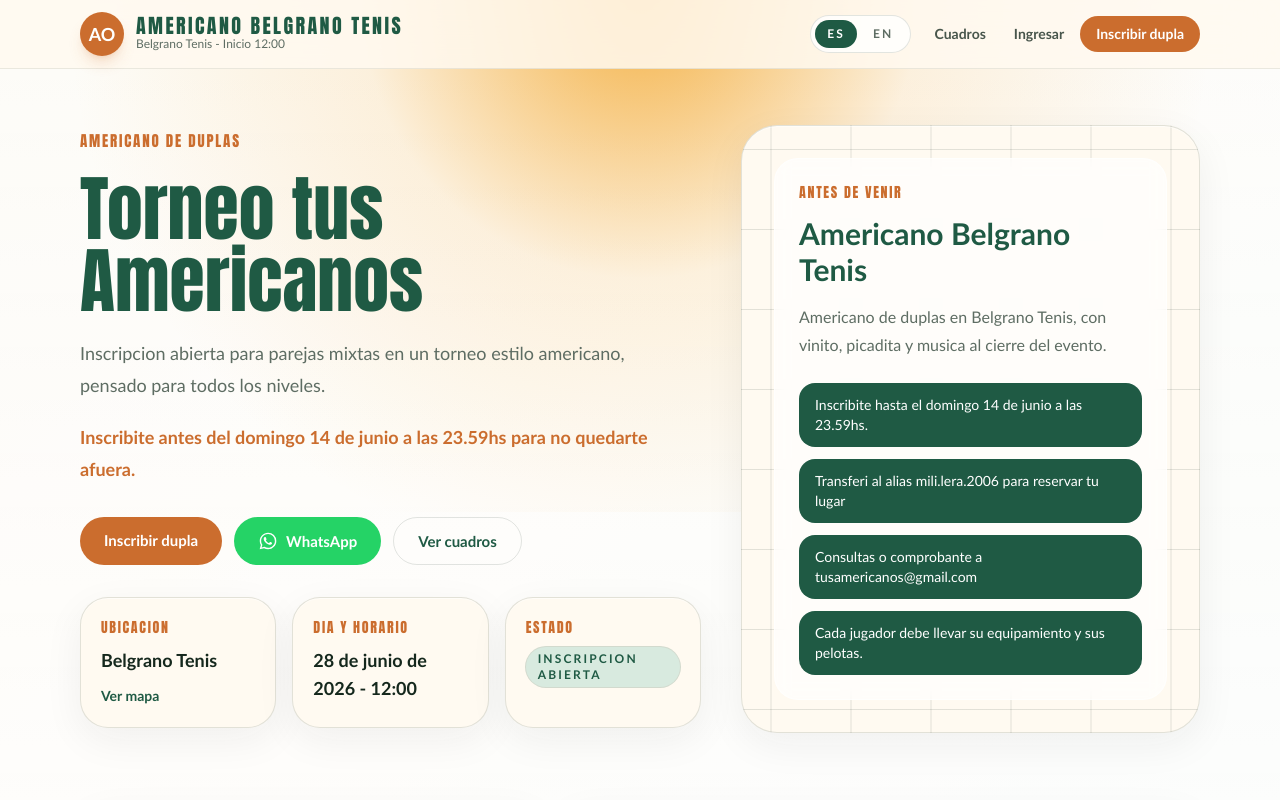
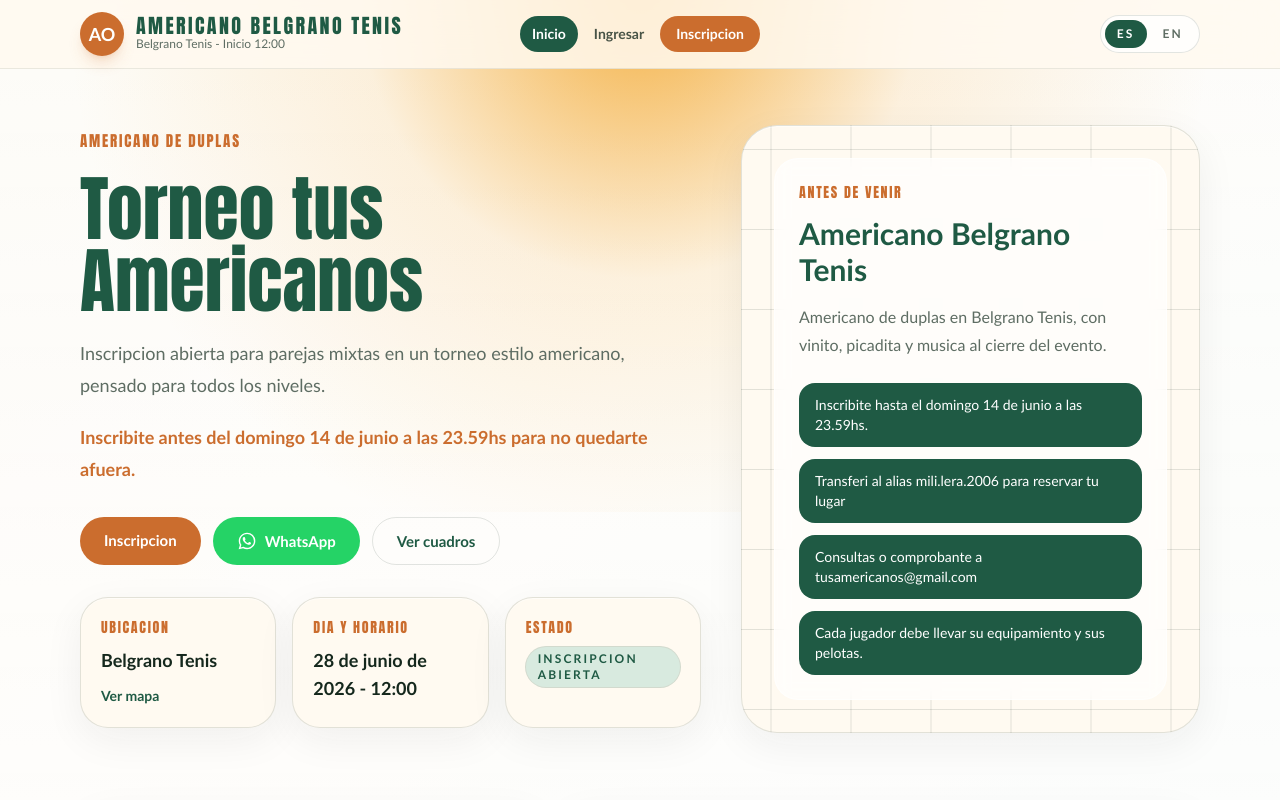
Before and after one commit to lolo-pb/Americano-web, a Next.js app: page /es in a window 1280 px wide. Shown: the top 800 px of the page. Built offline with nearby package versions, Linux system fonts and the light colour scheme; no server answers; the database is empty; grey boxes are pictures that could not be loaded.

Commit message:
better nav

```diff
--- a/src/components/app-header.tsx
+++ b/src/components/app-header.tsx
@@ -16,8 +16,8 @@ export function AppHeader({
 }) {
   return (
     <header className="sticky top-0 z-40 border-b border-line/70 bg-surface/85 backdrop-blur-xl">
-      <div className="page-shell flex items-center justify-between gap-4 py-3">
-        <div className="flex flex-1 items-center justify-between gap-3 md:flex-none">
+      <div className="page-shell flex items-center justify-between gap-4 py-3 md:grid md:grid-cols-[1fr_auto_1fr] md:items-center">
+        <div className="flex flex-1 items-center justify-between gap-3 md:flex-none md:justify-self-start">
           <Link href={localizeHref(locale, "/")} className="flex min-w-0 items-center gap-3">
             <div className="flex h-11 w-11 shrink-0 items-center justify-center rounded-full bg-accent text-lg font-black text-white shadow-lg shadow-accent/20">
               AO
@@ -32,15 +32,16 @@ export function AppHeader({
           </div>
         </div>
 
-        <div className="hidden items-center gap-3 md:flex">
+        <nav className="hidden items-center justify-center gap-1 md:flex">
+          <NavLinks locale={locale} viewer={viewer} />
+        </nav>
+
+        <div className="hidden justify-self-end md:block">
           <LanguageSwitcher />
-          <nav className="flex items-center gap-1">
-            <NavLinks locale={locale} viewer={viewer} />
-          </nav>
         </div>
       </div>
 
-      <div className="page-shell flex items-center gap-2 overflow-x-auto pb-3 md:hidden">
+      <div className="page-shell flex items-center justify-center gap-2 overflow-x-auto pb-3 md:hidden">
         <NavLinks locale={locale} viewer={viewer} mobile />
       </div>
     </header>
--- a/src/components/nav-links.tsx
+++ b/src/components/nav-links.tsx
@@ -38,8 +38,8 @@ export function NavLinks({
 
   return (
     <>
-      <Link href={localizeHref(locale, "/brackets")} className={linkClass("/brackets")}>
-        {t("nav.brackets")}
+      <Link href={localizeHref(locale, "/")} className={linkClass("/")}>
+        {t("nav.home")}
       </Link>
       {team ? (
         <>
--- a/src/messages/en.json
+++ b/src/messages/en.json
@@ -42,6 +42,7 @@
     }
   },
   "nav": {
+    "home": "Home",
     "brackets": "Brackets",
     "profile": "My team",
     "admin": "Admin",
--- a/src/messages/es.json
+++ b/src/messages/es.json
@@ -12,7 +12,7 @@
       "en": "EN"
     },
     "actions": {
-      "signUp": "Inscribir dupla",
+      "signUp": "Inscripcion",
       "login": "Ingresar",
       "logout": "Salir",
       "save": "Guardar",
@@ -42,11 +42,12 @@
     }
   },
   "nav": {
+    "home": "Inicio",
     "brackets": "Cuadros",
     "profile": "Mi dupla",
     "admin": "Admin",
     "login": "Ingresar",
-    "signUp": "Inscribir dupla"
+    "signUp": "Inscripcion"
   },
   "home": {
     "eyebrow": "Americano de duplas",
```
